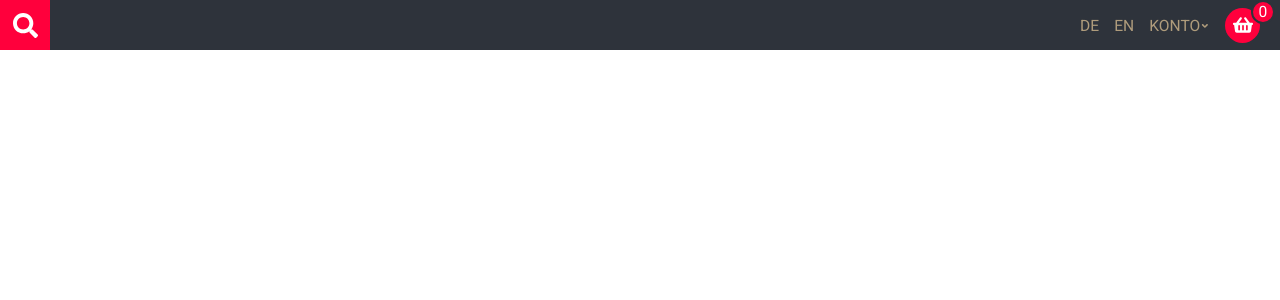
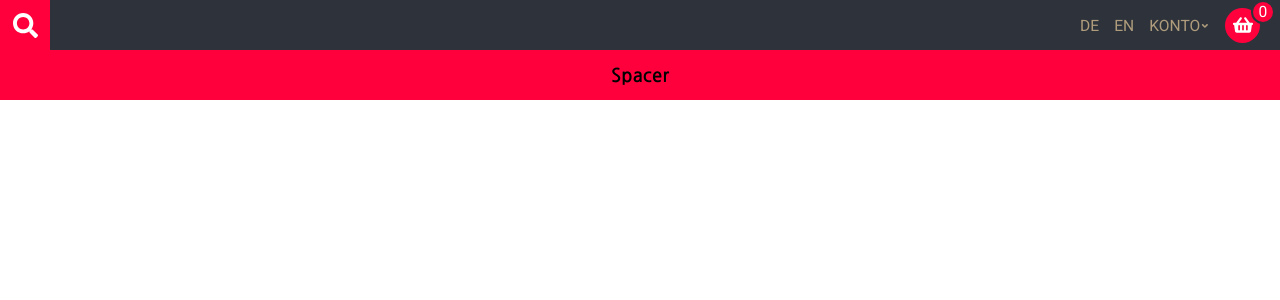
Before and after one commit to BarloGER/g-shop-frontend, a React (Vite) app: page / in a window 1280 px wide. Shown: the top 300 px of the page. Built offline with nearby package versions, Linux system fonts and the light colour scheme.

Commit message:
added placeholder for navbar

```diff
--- a/src/components/Home.jsx
+++ b/src/components/Home.jsx
@@ -84,6 +84,10 @@ export default function Home() {
             </li>
           </ul>
         </div>
+
+        <div className="placeholder-for-navbar">
+          <h1>Spacer</h1>
+        </div>
       </header>
     </>
   );
--- a/src/styles/home.css
+++ b/src/styles/home.css
@@ -93,6 +93,19 @@
 
 /* ---------------------------------- End of searchbar styling ---------------------------------- */
 
+/* ---------------------------------- Start of navbar styling ---------------------------------- */
+
+.placeholder-for-navbar {
+  display: flex;
+  justify-content: center;
+  align-items: center;
+  height: 5rem;
+  font-size: 3rem;
+  background-color: var(--red);
+}
+
+/* ---------------------------------- End of navbar styling ---------------------------------- */
+
 /* ---------------------------------- Start of icon styling ---------------------------------- */
 
 .top .icon {
```
